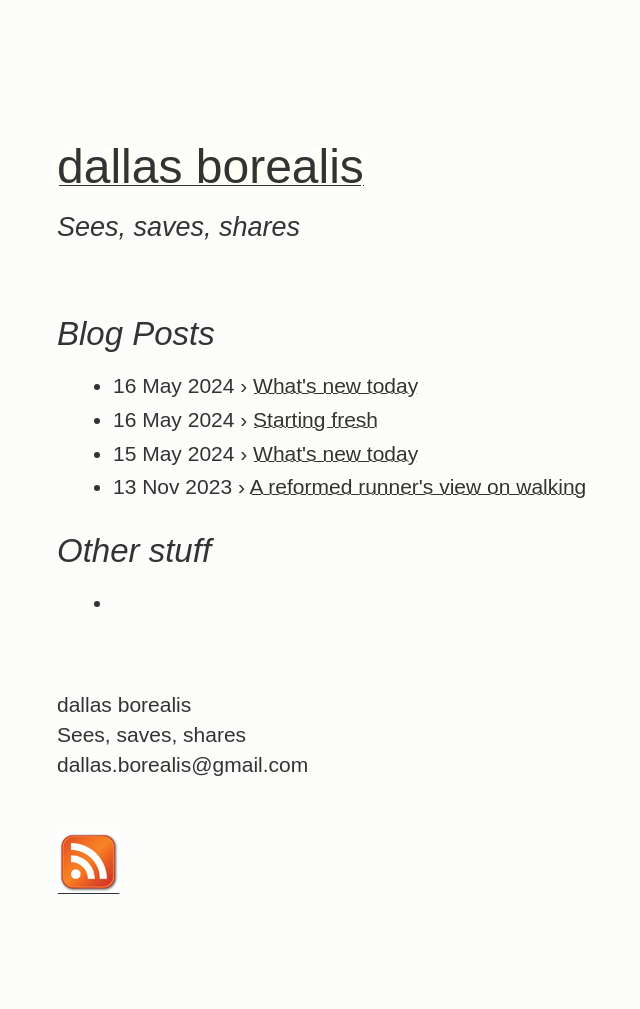
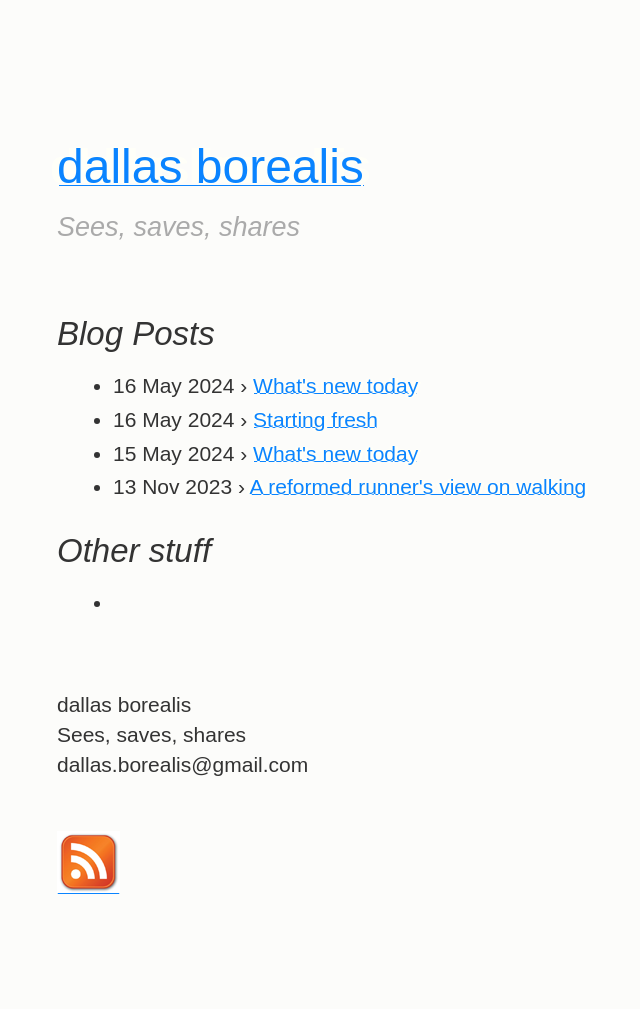
Before and after one commit to dallas-borealis/dallas-borealis.github.io, a Jekyll site: the page built from index.html, in a window 1280 px wide. Shown: the whole page, without its empty margins (103-743 px from the left). Built offline with Jekyll 4.4.1, drawn with Linux system fonts in a browser that asks for light colours.

Commit message:
Update screen.css

```diff
--- a/css/screen.css
+++ b/css/screen.css
@@ -107,6 +107,7 @@ p.subtitle {
    font-size: 1.8rem;
    display: block;
    line-height: 1;
+   color: #aaa;
 }
 
 .numeral {
@@ -227,11 +228,9 @@ figure.fullwidth figcaption {
     margin-right: 24%;
 }
 
-/* Links: replicate underline that clears descenders */
-a:link,
-a:visited {
-    color: inherit;
-}
+a { color: rgba(10, 132, 255, 1); text-decoration: none; }
+a:hover { text-decoration: underline; }
+a:visited { color:rgba(10, 132, 255, 1); }
 
 .no-tufte-underline:link {
     background: unset;
```
Lines whose indentation alone changed are shown as unchanged.
